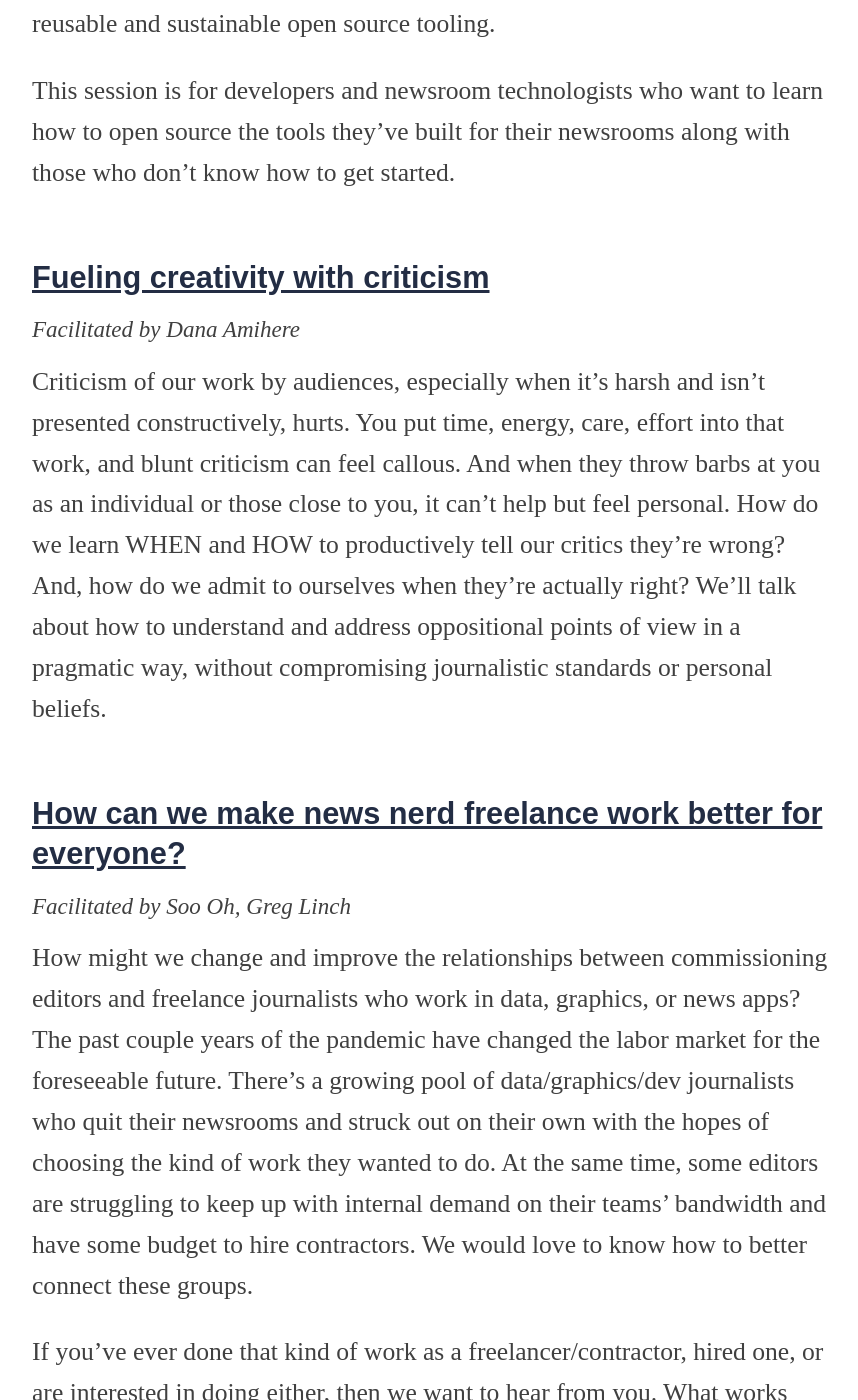
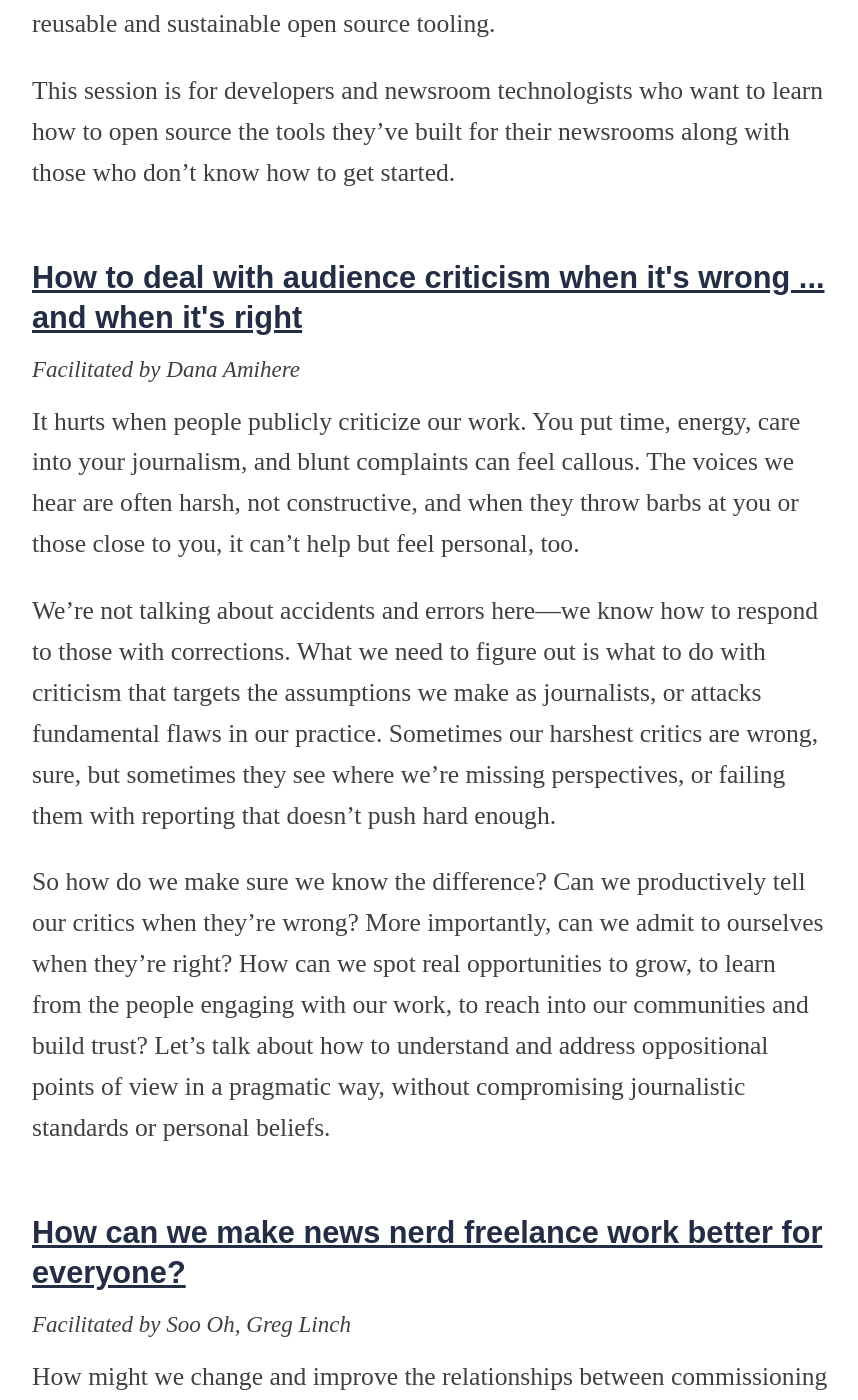
Before and after one commit to OpenNews/srccon-2022, a Jekyll site: the page built from program.md, in a window 1280 px wide and 1400 px high, scrolled down 8042 px. Shown: the whole window, without its empty margins (208-1066 px from the left). Built offline with Jekyll 4.4.1, drawn with Linux system fonts in a browser that asks for light colours; nearby versions of some CDN libraries; some web fonts are replaced.

Commit message:
update session list

```diff
--- a/_data/sessions.yml
+++ b/_data/sessions.yml
@@ -112,10 +112,10 @@
     "transcription": ""
   },
   {
-    "id": "handling-criticism",
-    "title": "Fueling creativity with criticism",
+    "id": "handling-audience-criticism",
+    "title": "How to deal with audience criticism when it's wrong ... and when it's right",
     "facilitators": "Dana Amihere",
-    "description": "Criticism of our work by audiences, especially when it's harsh and isn't presented constructively, hurts. You put time, energy, care, effort into that work, and blunt criticism can feel callous. And when they throw barbs at you as an individual or those close to you, it can't help but feel personal. How do we learn WHEN and HOW to productively tell our critics they're wrong? And, how do we admit to ourselves when they're actually right? We'll talk about how to understand and address oppositional points of view in a pragmatic way, without compromising journalistic standards or personal beliefs.",
+    "description": "It hurts when people publicly criticize our work. You put time, energy, care into your journalism, and blunt complaints can feel callous. The voices we hear are often harsh, not constructive, and when they throw barbs at you or those close to you, it can't help but feel personal, too.\n\nWe're not talking about accidents and errors here—we know how to respond to those with corrections. What we need to figure out is what to do with criticism that targets the assumptions we make as journalists, or attacks fundamental flaws in our practice. Sometimes our harshest critics are wrong, sure, but sometimes they see where we're missing perspectives, or failing them with reporting that doesn't push hard enough.\n\nSo how do we make sure we know the difference? Can we productively tell our critics when they're wrong? More importantly, can we admit to ourselves when they're right? How can we spot real opportunities to grow, to learn from the people engaging with our work, to reach into our communities and build trust? Let's talk about how to understand and address oppositional points of view in a pragmatic way, without compromising journalistic standards or personal beliefs.",
     "day": "",
     "timeblock": "",
     "time": "",
```
